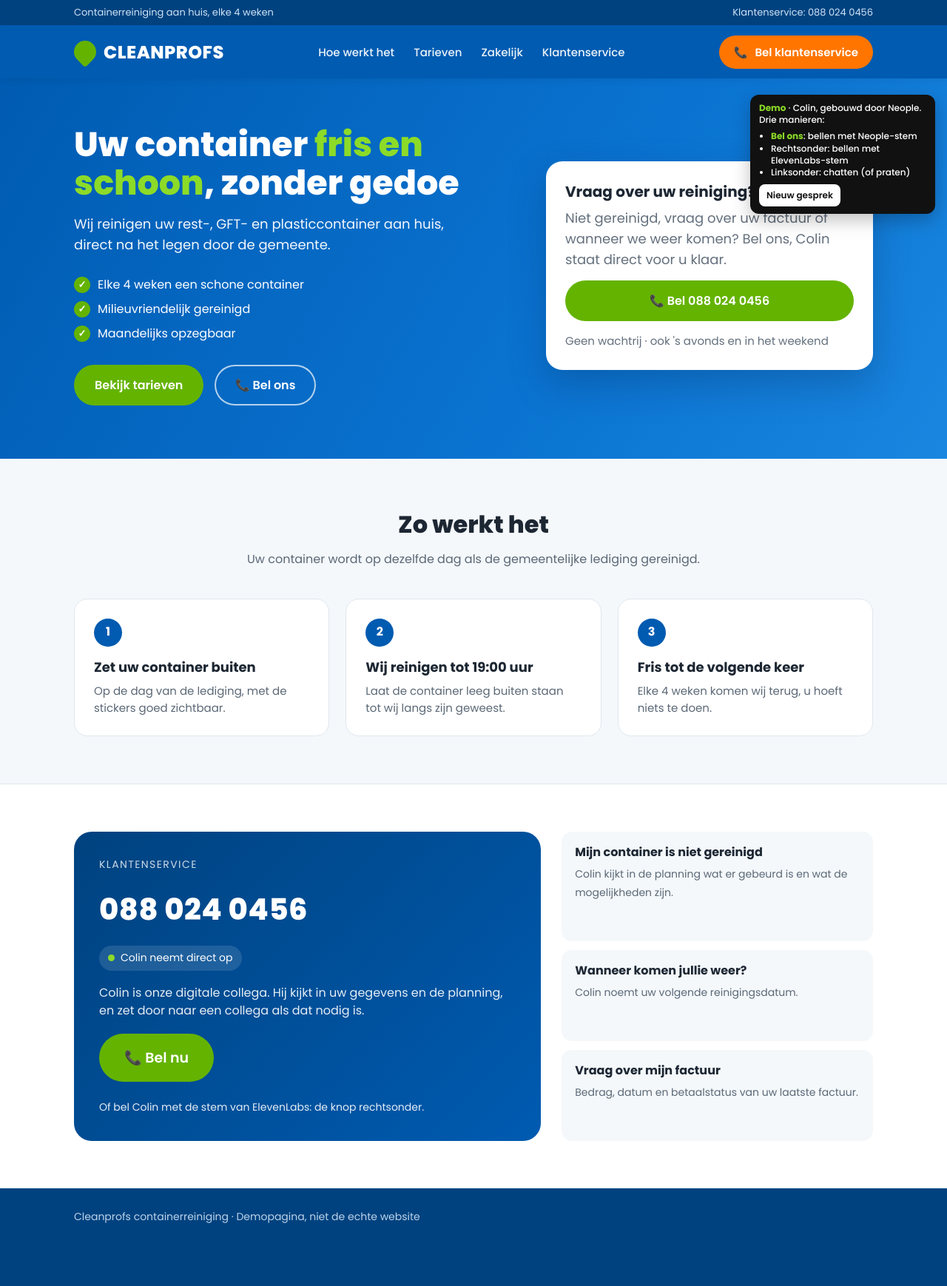
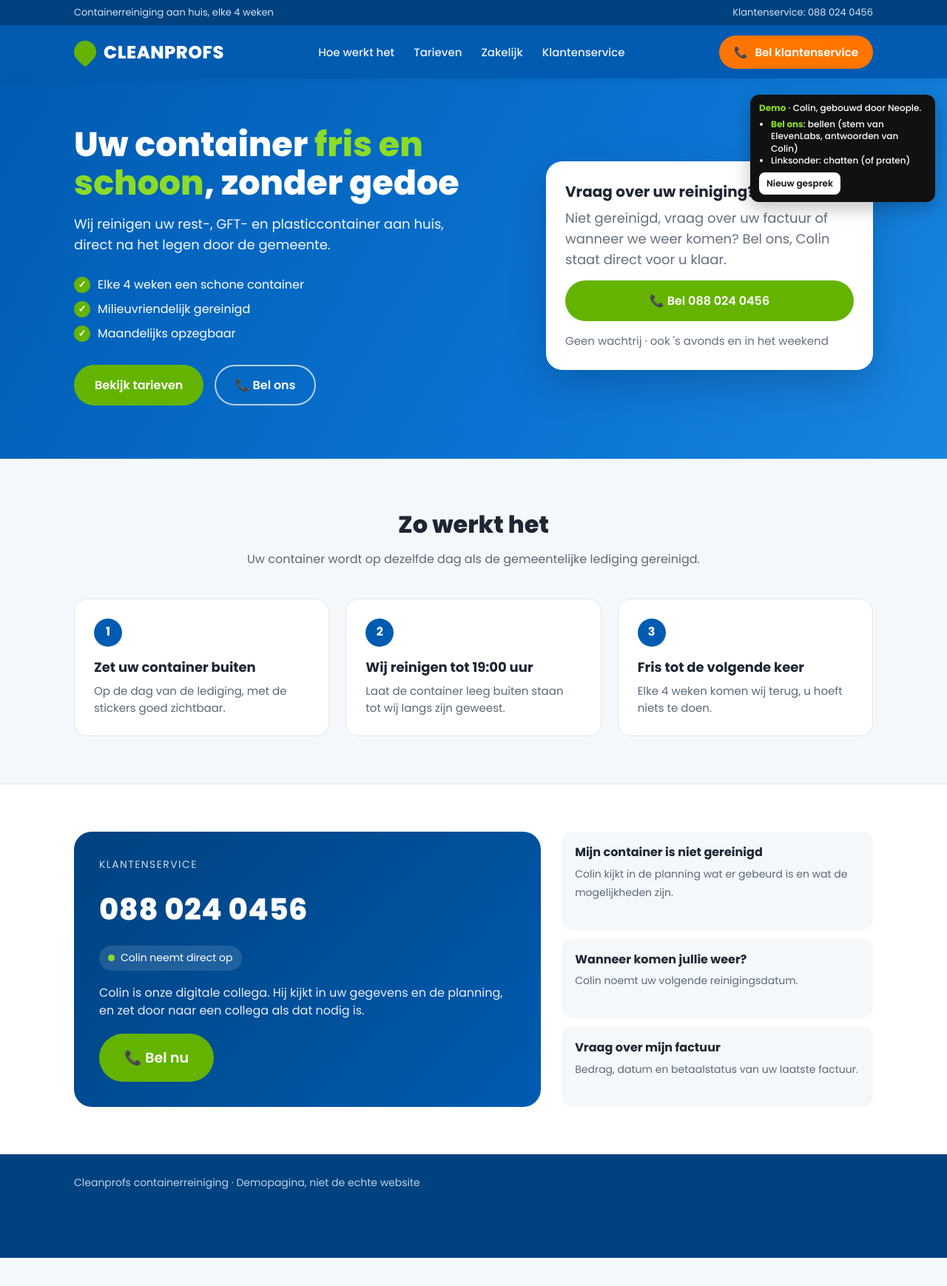
Before and after one commit to HANSDEP/cleanprofs-voice-demo, a plain HTML site: page index.html in a window 1280 px wide. Shown: the whole page at 74% size. After the commit the page ends 1700 px from the top, so only its background shows below. Drawn offline with Linux system fonts and the light colour scheme; a script that the page names is missing.

Commit message:
Bel ons loopt via Neople Chat met de ElevenLabs-agent als motor; losse ElevenLabs-knop weg
Co-Authored-By: Claude Opus 5.5 <noreply@anthropic.com>

```diff
--- a/index.html
+++ b/index.html
@@ -152,7 +152,6 @@
         <span class="live"><i></i> Colin neemt direct op</span>
         <span class="hours">Colin is onze digitale collega. Hij kijkt in uw gegevens en de planning, en zet door naar een collega als dat nodig is.</span>
         <button class="btn bigcall" data-call>📞 Bel nu</button>
-        <span class="alt-call">Of bel Colin met de stem van ElevenLabs: de knop rechtsonder.</span>
       </div>
       <div class="faq">
         <div><b>Mijn container is niet gereinigd</b><span>Colin kijkt in de planning wat er gebeurd is en wat de mogelijkheden zijn.</span></div>
@@ -164,8 +163,8 @@
 
   <footer><div class="wrap">Cleanprofs containerreiniging · Demopagina, niet de echte website</div></footer>
 
-  <div class="demo-tag"><b>Demo</b> · Colin, gebouwd door Neople. Drie manieren:
-    <ul><li><b>Bel ons</b>: bellen met Neople-stem</li><li>Rechtsonder: bellen met ElevenLabs-stem</li><li>Linksonder: chatten (of praten)</li></ul>
+  <div class="demo-tag"><b>Demo</b> · Colin, gebouwd door Neople.
+    <ul><li><b>Bel ons</b>: bellen (stem van ElevenLabs, antwoorden van Colin)</li><li>Linksonder: chatten (of praten)</li></ul>
     <button id="newcall">Nieuw gesprek</button></div>
   <div class="hint" id="hint">Tik in het venster op de microfoon (<b>Praat met Colin</b>) en vertel waar het over gaat.</div>
 
@@ -176,8 +175,6 @@
     </div>
   </div>
 
-  <elevenlabs-convai agent-id="agent_5501m83xnfhfe0dr5w1snrq37cpq" avatar-image-url="https://chat.endpoints.neople-chat.cloud.goog/files/public/183b37a3-db2e-4493-a404-a8b521290315"></elevenlabs-convai>
-  <script src="https://unpkg.com/@elevenlabs/convai-widget-embed" async type="text/javascript"></script>
 
 <script>
   // Status Test: the widget shows only after the page was opened once with ?neople_chat=test in this tab.
```
